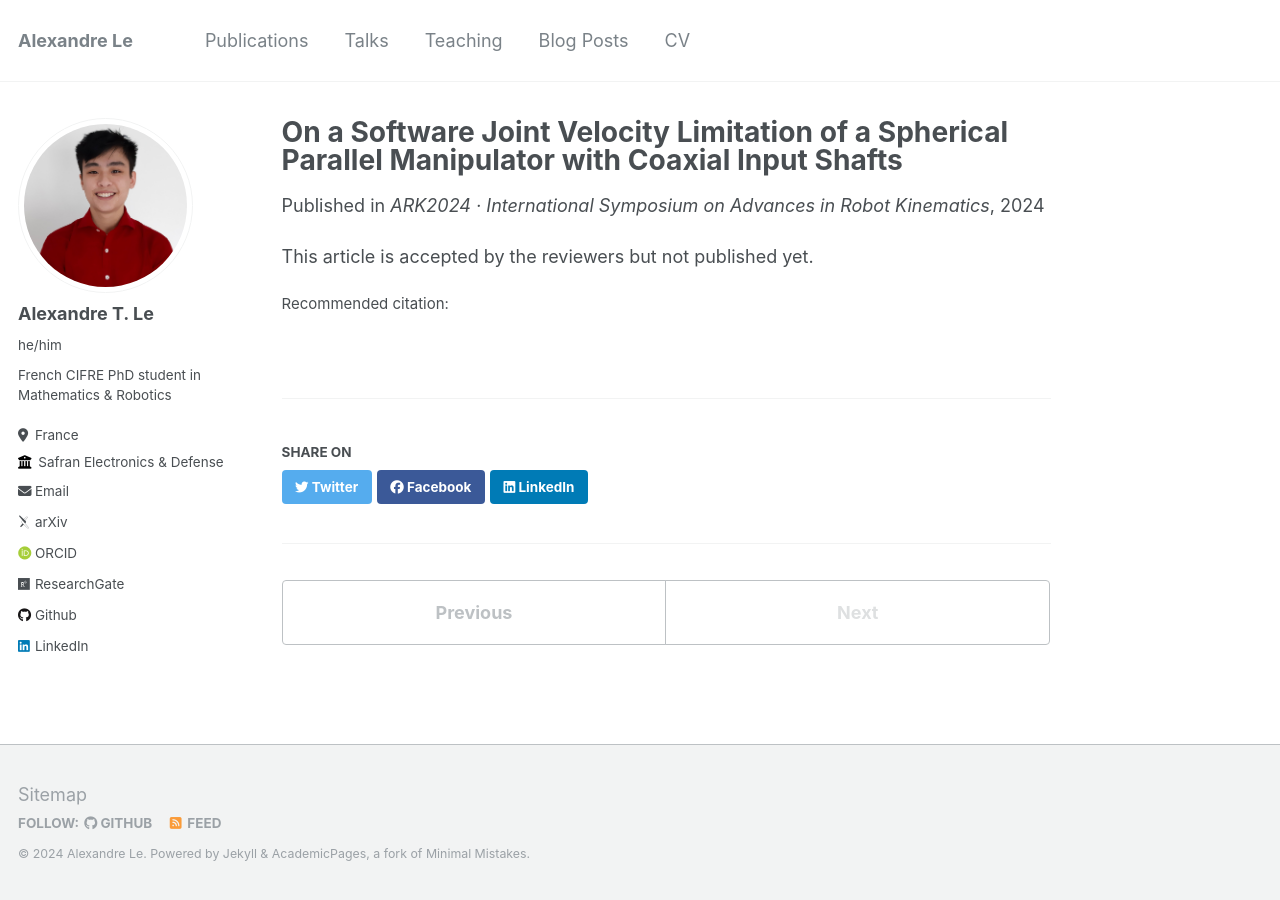
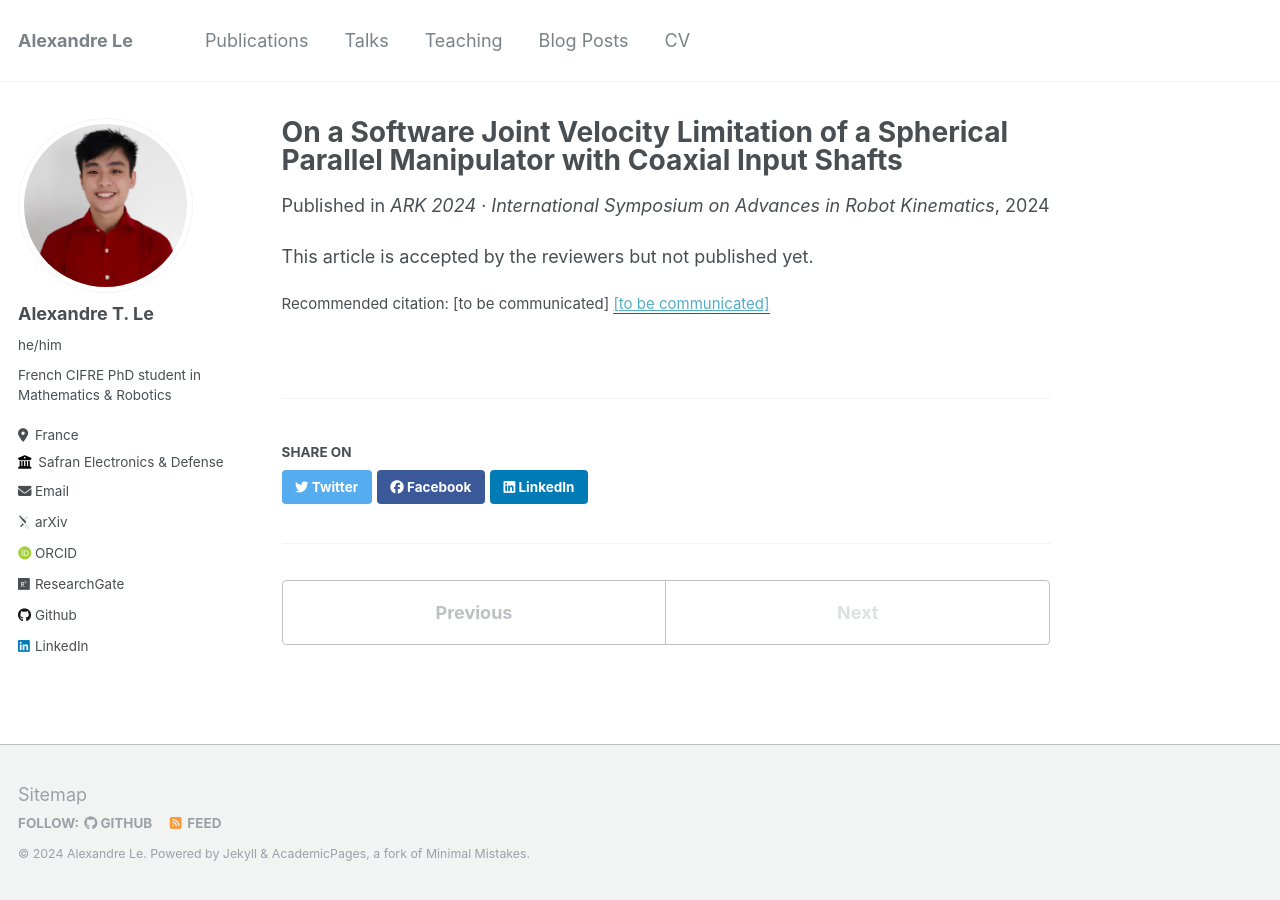
Before and after one commit to alexandre-tle/alexandre-tle.github.io, a Jekyll site: the page built from _publications/2024_ARK.md, in a window 1280 px wide. Built offline with Jekyll 4.4.1, drawn with Linux system fonts in a browser that asks for light colours; some web fonts are replaced.

Commit message:
Update 2024_ARK.md

```diff
--- a/_publications/2024_ARK.md
+++ b/_publications/2024_ARK.md
@@ -2,11 +2,11 @@
 title: "On a Software Joint Velocity Limitation of a Spherical Parallel Manipulator with Coaxial Input Shafts"
 collection: publications
 permalink: /publication/2015-10-01-paper-title-number-3
-excerpt: 'This article discusses the implementation of a software joint velocity limitation dedicated to a Spherical Parallel Manipulator (SPM) with coaxial input shafts (CoSPM) using a speed control loop. Such an algorithm takes as input the current joint positions as well as the joint reference velocities computed by the speed controller and limit the latter in order to avoid any known singular configuration. This limitation takes into account the workspace properties of the mechanism and the physical characteristics of its actuators. In particular, one takes advantage of the coaxiality of the input shafts of the CoSPM and the resulting unlimitted bearing.'
+excerpt: 'This article discusses the implementation of a software joint velocity limitation dedicated to a Spherical Parallel Manipulator (SPM) with coaxial input shafts (CoSPM) using a speed control loop. Such an algorithm takes as input the current joint positions as well as the joint reference velocities computed by the speed controller and limit the latter in order to avoid any known singular configuration. This limitation takes into account the workspace properties of the mechanism and the physical characteristics of its actuators. In particular, one takes advantage of the coaxiality of the input shafts of the CoSPM and the resulting unlimited bearing.'
 date: 2024-06-30
-venue: 'ARK2024 · International Symposium on Advances in Robot Kinematics'
-paperurl: ''
-citation: ''
+venue: 'ARK 2024 · International Symposium on Advances in Robot Kinematics'
+paperurl: '[to be communicated]'
+citation: '[to be communicated]'
 ---
 
 This article is accepted by the reviewers but not published yet.
```
